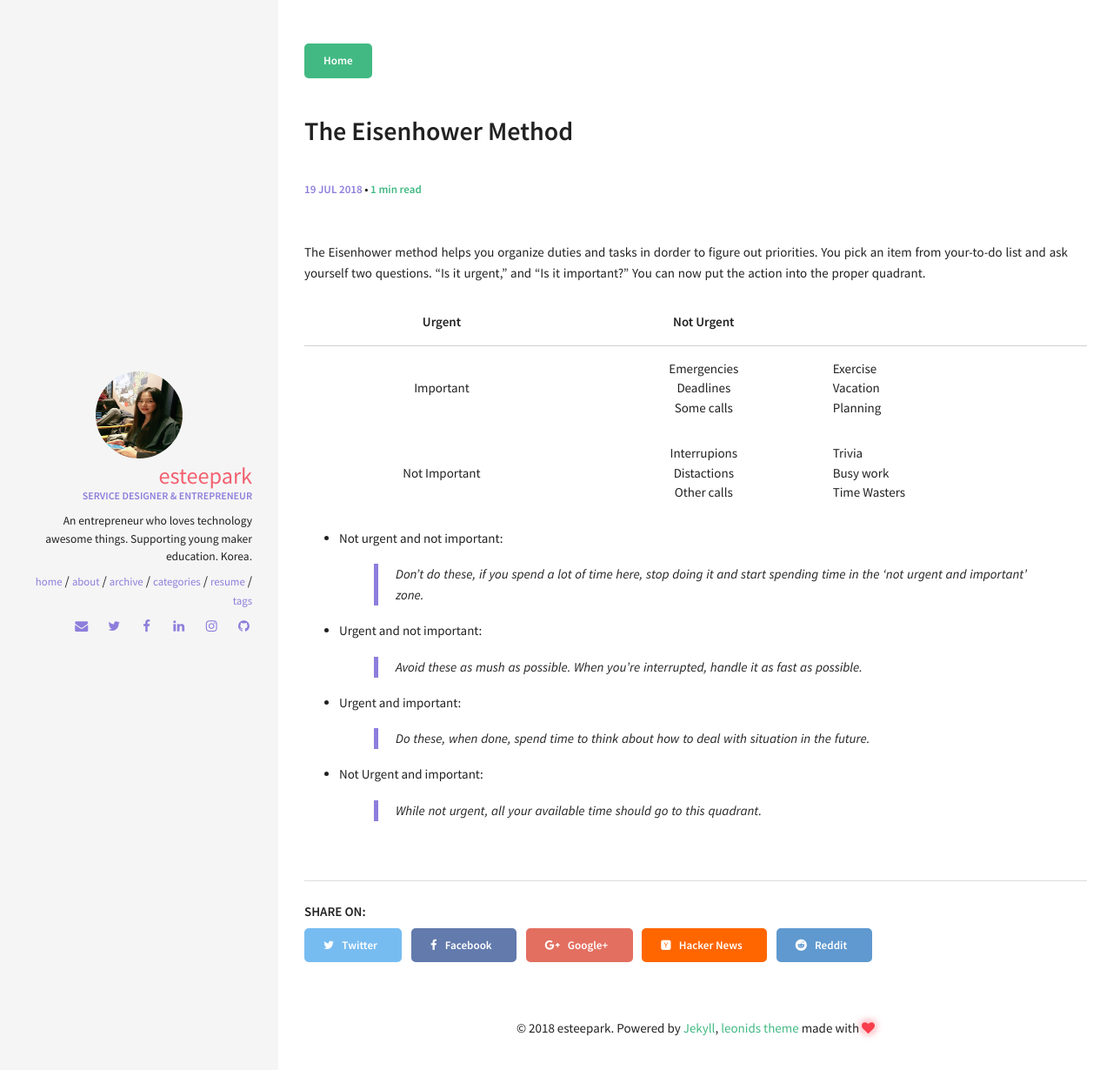
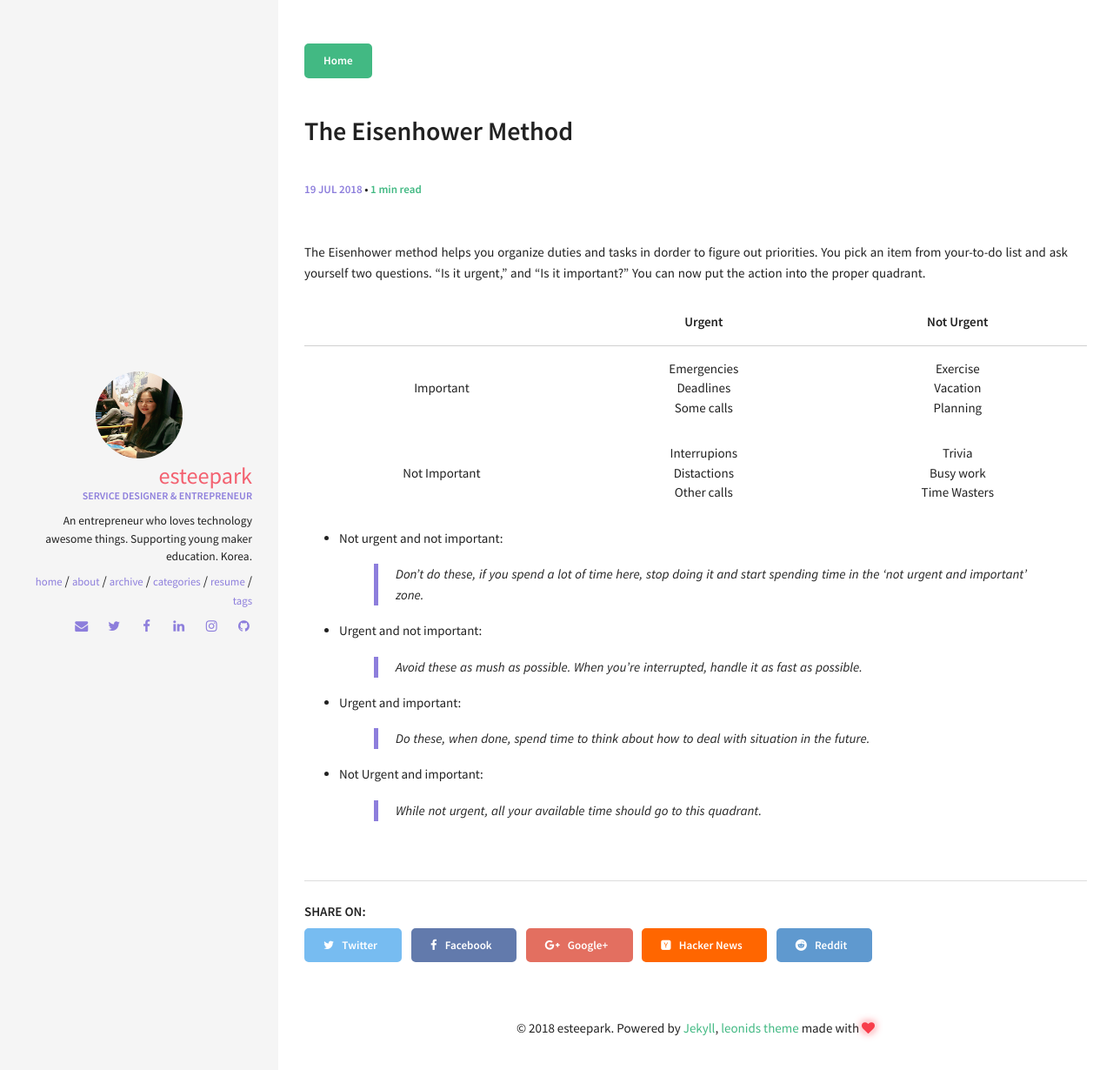
Before and after one commit to esteepark/esteepark.github.io, a Jekyll site: the page built from _posts/2018-07-19-The_Eisenhower_method.md, in a window 1280 px wide. Shown: the top 1230 px of the page at 87% size. Built offline with Jekyll 4.4.1, drawn with Linux system fonts in a browser that asks for light colours; comment, search, counter and statistics services are not loaded.

Commit message:
by esteepark

```diff
--- a/_posts/2018-07-19-The_Eisenhower_method.md
+++ b/_posts/2018-07-19-The_Eisenhower_method.md
@@ -11,8 +11,8 @@ The Eisenhower method helps you organize duties and tasks in dorder to figure ou
 You pick an item from your-to-do list and ask yourself two questions. "Is it urgent," and "Is it important?"
 You can now put the action into the proper quadrant.
 
-| Urgent | Not Urgent |
-|:-----:|:-----:|
+|| Urgent | Not Urgent |
+|:---:|:---:|:---:|
 | Important | Emergencies<br/>Deadlines<br/>Some calls | Exercise<br/>Vacation<br/>Planning |
 | Not Important | Interrupions<br/>Distactions<br/>Other calls | Trivia<br/>Busy work<br/>Time Wasters |
 
```
